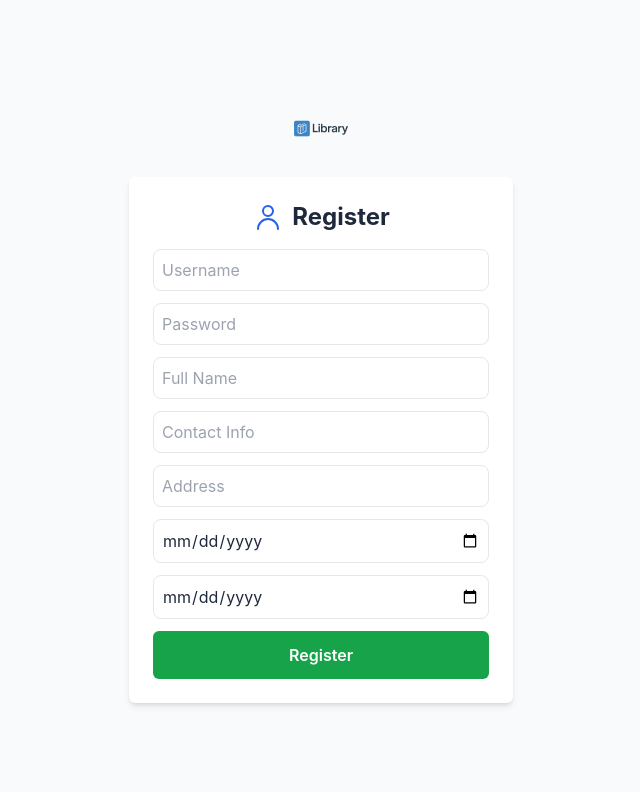
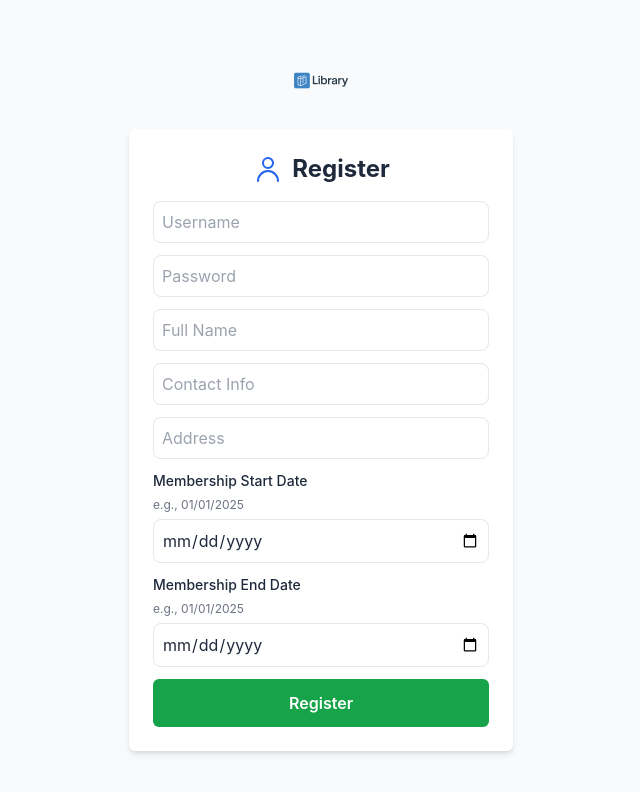
Before and after one commit to nizamkadirteach/library-management-system, a React (Vite) app in the folder lms-frontend/: page /register in a window 1280 px wide. Shown: the top 792 px of the page, without its empty margins (319-959 px from the left). Built offline with nearby package versions, Linux system fonts and the light colour scheme.

Commit message:
Add labels to register page date fields

```diff
--- a/lms-frontend/src/pages/RegisterPage.jsx
+++ b/lms-frontend/src/pages/RegisterPage.jsx
@@ -101,10 +101,15 @@ export default function RegisterPage() {
             onChange={handleChange}
             className="border p-2 rounded w-full"
           />
-          <div>
-            <label className="sr-only" htmlFor="membershipStart">
+          {/* ✅ Added label for Membership Start Date */}
+          <div className="space-y-1">
+            <label
+              className="block text-sm font-medium"
+              htmlFor="membershipStart"
+            >
               Membership Start Date
             </label>
+            <small className="text-xs text-gray-500">e.g., 01/01/2025</small>
             <input
               id="membershipStart"
               type="date"
@@ -115,10 +120,15 @@ export default function RegisterPage() {
               className="border p-2 rounded w-full"
             />
           </div>
-          <div>
-            <label className="sr-only" htmlFor="membershipEnd">
+          {/* ✅ Added label for Membership End Date */}
+          <div className="space-y-1">
+            <label
+              className="block text-sm font-medium"
+              htmlFor="membershipEnd"
+            >
               Membership End Date
             </label>
+            <small className="text-xs text-gray-500">e.g., 01/01/2025</small>
             <input
               id="membershipEnd"
               type="date"
```
